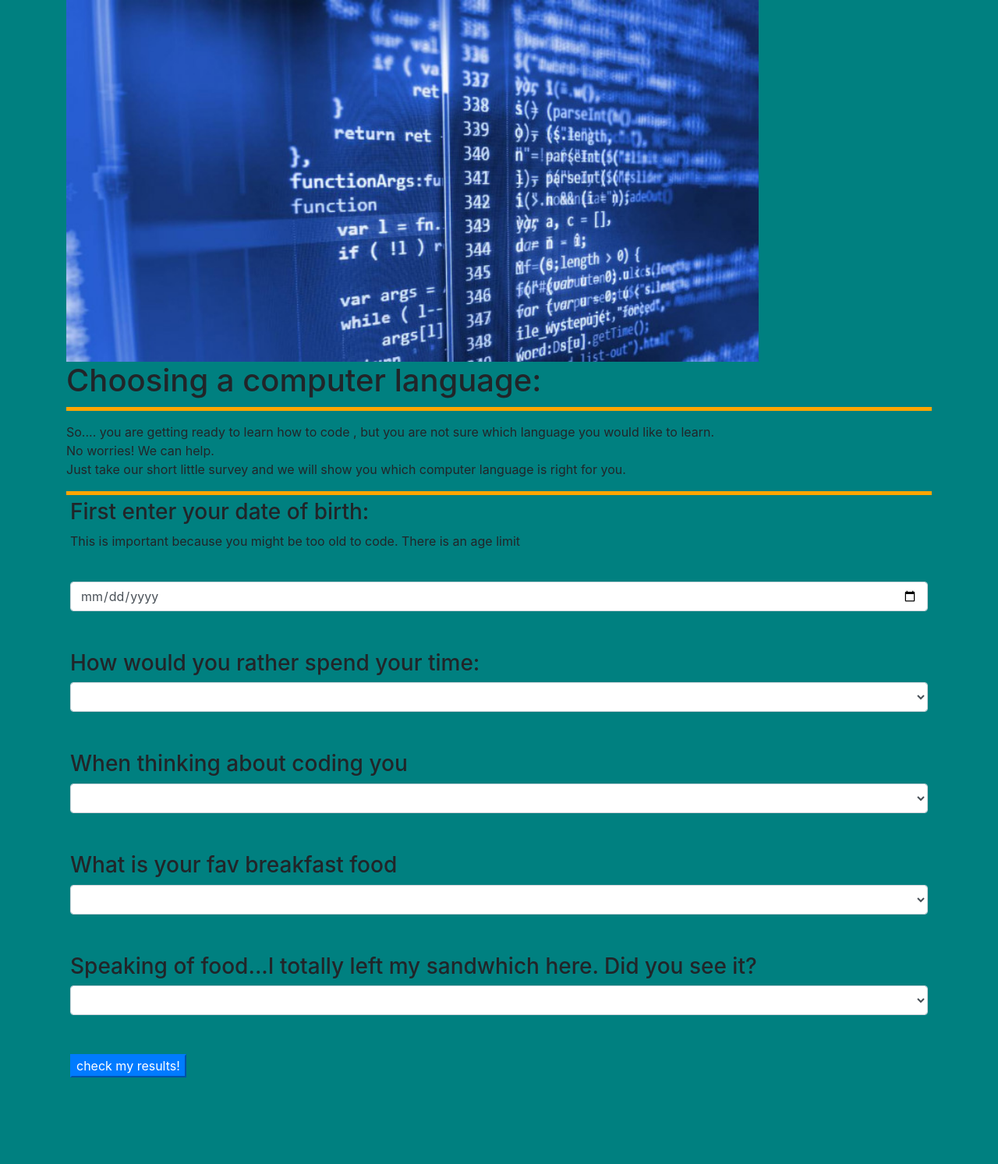
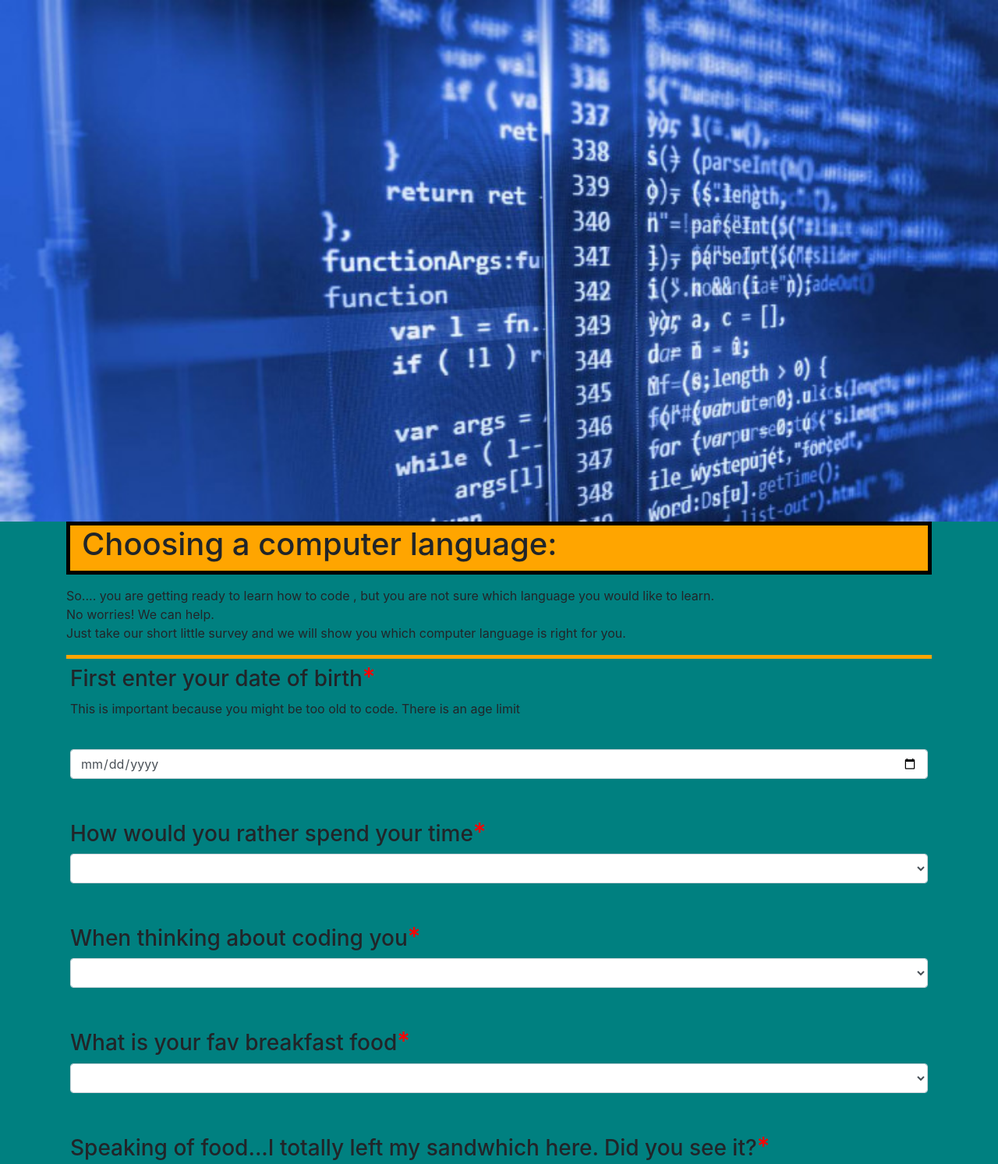
Before and after one commit to Michael-Burton1/mar-project-2, a plain HTML site: page index.html in a window 1280 px wide. Shown: the top 1493 px of the page at 78% size. Before the commit the page ends 1387 px from the top, so only its background shows below. Drawn offline with Linux system fonts and the light colour scheme.

Commit message:
move mainimg out of the container div and add hide and show function for mainimg in scripts

```diff
--- a/css/styles.css
+++ b/css/styles.css
@@ -2,16 +2,17 @@ body {
   background-color: teal;
 }
 .mainimg{
-  width:80%;
-  height: auto;
+  width:100%;
+  height:min-content;
 }
 .jsresult, .csharpresult, .rubyresult, .confusedresult {
   display:none;
 }
 
-.main h1 {
+h1 {
+  background-color: orange;
   padding-bottom:10px;
-  border-bottom: solid 5px orange;
+  border: solid 5px black;
   margin-bottom: 15px;
 }
 #formOne {
@@ -22,3 +23,8 @@ body {
 .form-control {
   margin-bottom: 50px;
 }
+
+.star {
+  color:red;
+  font-size:xx-large;
+}
--- a/index.html
+++ b/index.html
@@ -8,20 +8,20 @@
   <title>Choose a computer language</title>
 </head>
 <body>
+  <img class="mainimg" src="img/complang.jpg" alt="a picture of computer code">
   <div class="container">
     <div class="main">
-      <img class="mainimg" src="img/complang.jpg" alt="a picture of computer code">
-      <h1> Choosing a computer language:</h1>
+      <h1 class="col-12"> Choosing a computer language:</h1>
       <p>So.... you are getting ready to learn how to code , but you are not sure which language you would like to learn.<br>No worries! We can help. <br>Just take our short little survey and we will show you which computer language is right for you. </p>
       <div>
         <form id="formOne">
-          <h3>First enter your date of birth:</h3>
+          <h3>First enter your date of birth<span class="star">*</span></h3>
           <p>This is important because you might be too old to code. There is an age limit</p>
           <div class="form-group">
             <label for="born"></label>
             <input id="born" class="form-control" type="date">
           </div>
-          <h3>How would you rather spend your time: </h3>
+          <h3>How would you rather spend your time<span class="star">*</span> </h3>
           <select class="form-control" id="qOne">
             <option></option>
             <option value="1">Framing a house</option>
@@ -29,7 +29,7 @@
             <option value="3">coordinating an outfit</option>
             <option value="4">Pulling your hair out</option>
           </select>
-          <h3>When thinking about coding you</h3>
+          <h3>When thinking about coding you<span class="star">*</span></h3>
           <select class="form-control" id="qTwo">
             <option></option>
             <option value="1">are genuinly excited to tackle a big problem (like a psyco)</option>
@@ -37,7 +37,7 @@
             <option value="3"> are completly apathetic. You literally couldn't care less</option>
             <option value="4">immediatly run fully clothed into the bathroom to have a nice shower cry</option>
           </select>
-          <h3>What is your fav breakfast food</h3>
+          <h3>What is your fav breakfast food<span class="star">*</span></h3>
           <select class="form-control" id="qThree">
             <option></option>
             <option value="1">eggs and bacon</option>
@@ -45,7 +45,7 @@
             <option value="3">Breakfast burrito</option>
             <option value="4">Bottomless Bloody Mary</option>
           </select>
-          <h3>Speaking of food...I totally left my sandwhich here. Did you see it?</h3>
+          <h3>Speaking of food...I totally left my sandwhich here. Did you see it?<span class="star">*</span></h3>
           <select class="form-control" id="qFour" required>
             <option></option>
             <option value="1">No, sorry I have not seen it, good luck though.</option>
@@ -95,6 +95,7 @@
           <button type="button" value="Reset" class="btn btn-primary" id="again4">I can be a better person!</button>
         </div>
       </div>
+      <p>Required<span class="star">*</span></p>>
   </div>
 </body>
 </html>
--- a/js/scripts.js
+++ b/js/scripts.js
@@ -8,36 +8,44 @@ $(document).ready(function() {
 
     if (quest5Ans===1){
       $(".main").hide();
+      $(".mainimg").hide();
       $(".jsresult").show();
     }else if (quest5Ans===2){
       $(".main").hide();
+      $(".mainimg").hide();
       $(".csharpresult").show();
     }else if (quest5Ans===3){
       $(".main").hide();
+      $(".mainimg").hide();
       $(".rubyresult").show();
     }else {
       $(".main").hide();
+      $(".mainimg").hide();
       $(".confusedresult").show();
     }
   });
 
   $("#again1").click(function(){
     $(".jsresult").hide();
+    $(".mainimg").show();
     $(".main").show();
     document.getElementById("formOne").reset();
   });
   $("#again2").click(function(){
     $(".csharpresult").hide();
+    $(".mainimg").show();
     $(".main").show();
     document.getElementById("formOne").reset();
   });
   $("#again3").click(function(){
     $(".rubyresult").hide();
+    $(".mainimg").show();
     $(".main").show();
     document.getElementById("formOne").reset();
   });
   $("#again4").click(function(){
     $(".confusedresult").hide();
+    $(".mainimg").show();
     $(".main").show();
     document.getElementById("formOne").reset();
   });
```
